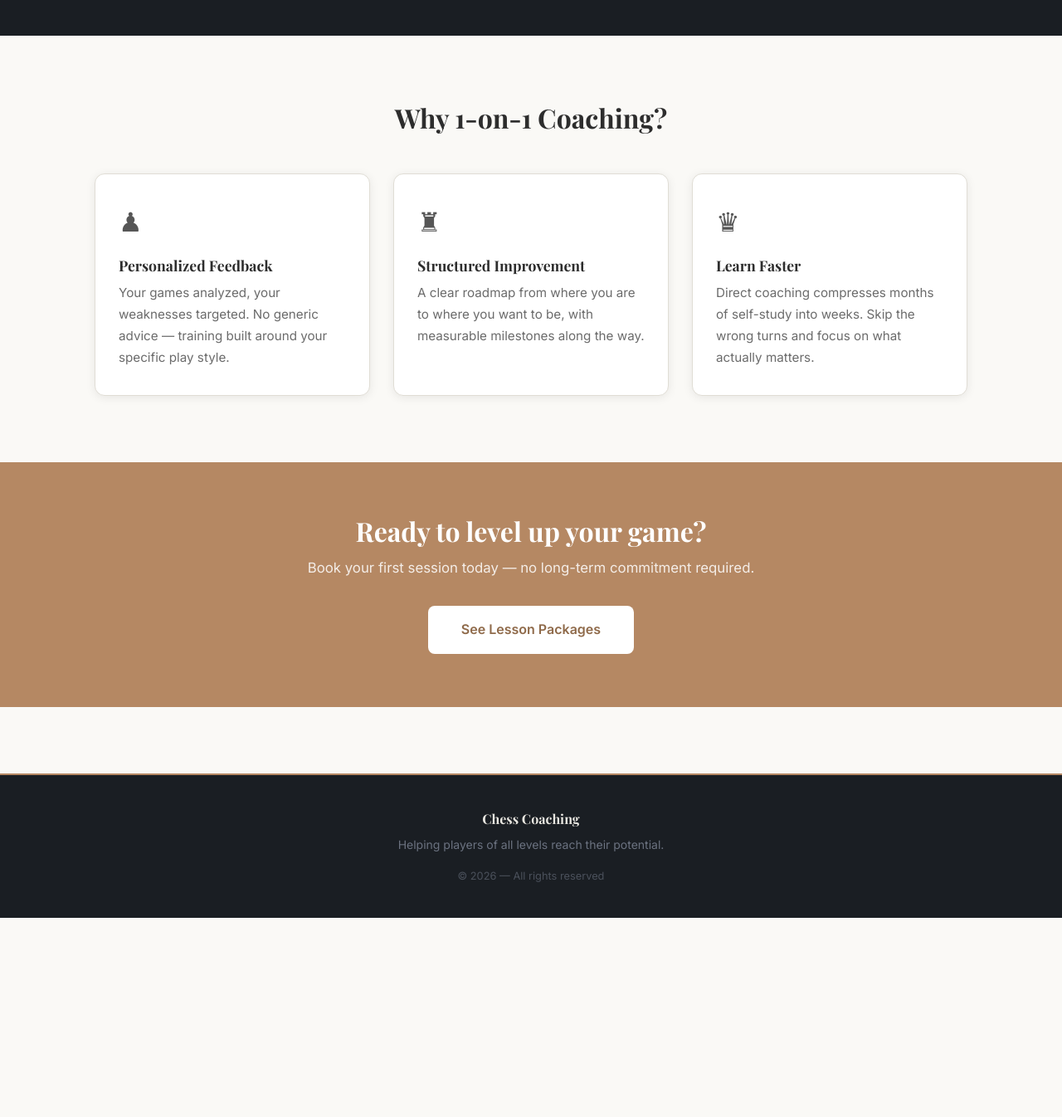
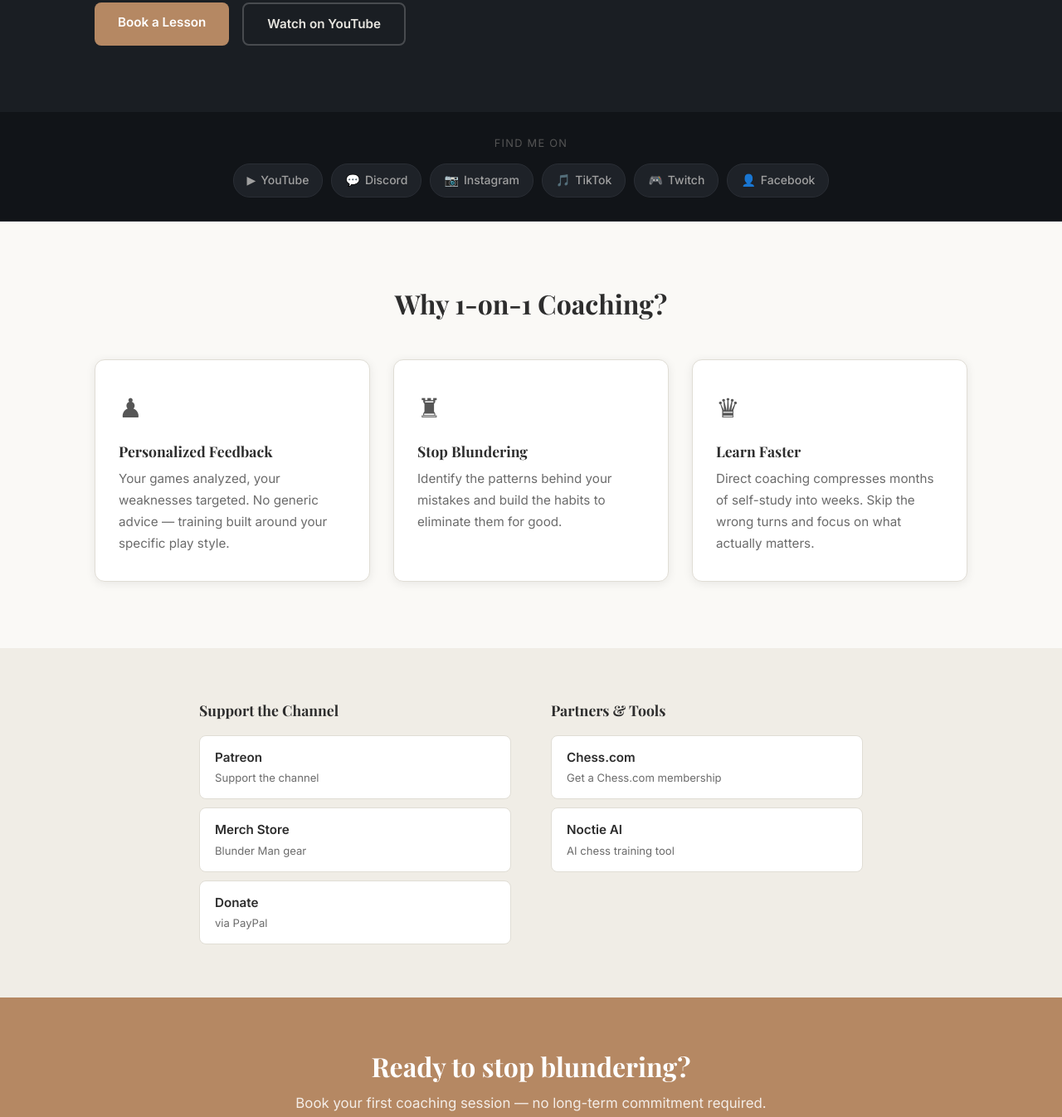
Before and after one commit to EthanBlake417/Owen-Chess-Website, an Astro site: page / in a window 1280 px wide. Shown: the part 499-1845 px from the top of the page at 83% size. Before the commit the page ends 1605 px from the top, so only its background shows below. Built offline with nearby package versions, Linux system fonts and the light colour scheme; Astro itself is replaced by a stand-in of ours.

Commit message:
cleaning up site

```diff
--- a/src/content/home.json
+++ b/src/content/home.json
@@ -1,6 +1,7 @@
 {
-  "name": "Owen Matthess",
-  "tagline": "Chess Coach & Competitor",
-  "bio": "Write a bio here. Tell students about your chess journey, titles or achievements, and what makes your coaching approach unique.",
+  "name": "Blunder Man",
+  "subtitle": "with Owen Matthess",
+  "tagline": "Chess Coach & Content Creator",
+  "bio": "I'm an advanced/intermediate chess player on a mission to stop blundering — and help you do the same. Watch my journey on YouTube and take your game to the next level with personalized 1-on-1 coaching.",
   "photo": ""
 }
--- a/src/layouts/Layout.astro
+++ b/src/layouts/Layout.astro
@@ -159,13 +159,31 @@ const currentPath = Astro.url.pathname;
         font-family: var(--font-serif);
         font-size: 1rem;
       }
+
+      .footer-links {
+        display: flex;
+        gap: 20px;
+        flex-wrap: wrap;
+        justify-content: center;
+        margin-top: 4px;
+      }
+
+      .footer-links a {
+        color: #6b7280;
+        font-size: 0.82rem;
+        transition: color 0.2s;
+      }
+
+      .footer-links a:hover {
+        color: var(--accent);
+      }
     </style>
   </head>
   <body>
     <nav>
       <div class="nav-inner">
         <a href="/" class="nav-logo">
-          ♟ <span>Chess</span> Coaching
+          ♟ <span>Blunder</span> Man
         </a>
         <ul class="nav-links">
           <li><a href="/" class={currentPath === '/' ? 'active' : ''}>Home</a></li>
@@ -181,10 +199,16 @@ const currentPath = Astro.url.pathname;
 
     <footer>
       <div class="footer-inner">
-        <strong>Chess Coaching</strong>
-        <p>Helping players of all levels reach their potential.</p>
-        <p style="margin-top: 8px; font-size: 0.8rem; opacity: 0.6;">
-          © {new Date().getFullYear()} — All rights reserved
+        <strong>Blunder Man</strong>
+        <p>Chess coaching with Owen Matthess — stop blundering, start winning.</p>
+        <div class="footer-links">
+          <a href="https://www.youtube.com/@Blunder_Man" target="_blank" rel="noopener">YouTube</a>
+          <a href="https://discord.gg/U5sMBn3Wq5" target="_blank" rel="noopener">Discord</a>
+          <a href="https://patreon.com/BlunderMan" target="_blank" rel="noopener">Patreon</a>
+          <a href="https://instagram.com/blunderman_yt" target="_blank" rel="noopener">Instagram</a>
+        </div>
+        <p style="margin-top: 16px; font-size: 0.8rem; opacity: 0.6;">
+          © {new Date().getFullYear()} Blunder Man — All rights reserved
         </p>
       </div>
     </footer>
--- a/src/pages/index.astro
+++ b/src/pages/index.astro
@@ -1,6 +1,26 @@
 ---
 import Layout from '../layouts/Layout.astro';
 import homeData from '../content/home.json';
+
+const socials = [
+  { label: 'YouTube',   href: 'https://www.youtube.com/@Blunder_Man',                          icon: '▶' },
+  { label: 'Discord',   href: 'https://discord.gg/U5sMBn3Wq5',                                 icon: '💬' },
+  { label: 'Instagram', href: 'https://instagram.com/blunderman_yt',                            icon: '📷' },
+  { label: 'TikTok',    href: 'https://tiktok.com/@blunderman_yt',                              icon: '🎵' },
+  { label: 'Twitch',    href: 'https://twitch.tv/blundermanyt',                                 icon: '🎮' },
+  { label: 'Facebook',  href: 'https://facebook.com/profile.php?id=61579270563658',             icon: '👤' },
+];
+
+const support = [
+  { label: 'Patreon',      href: 'https://patreon.com/BlunderMan',                             desc: 'Support the channel' },
+  { label: 'Merch Store',  href: 'https://blunder-man.myspreadshop.com',                       desc: 'Blunder Man gear' },
+  { label: 'Donate',       href: 'https://paypal.com/ncp/payment/YM3PF6FPDC26G',              desc: 'via PayPal' },
+];
+
+const partners = [
+  { label: 'Chess.com',  href: 'https://chess.com/membership?ref_id=324248631', desc: 'Get a Chess.com membership' },
+  { label: 'Noctie AI',  href: 'https://go.noctie.ai/blunderman',               desc: 'AI chess training tool' },
+];
 ---
 
 <Layout title="Home">
@@ -11,11 +31,12 @@ import homeData from '../content/home.json';
         <div class="hero-text">
           <p class="hero-eyebrow">Chess Coaching</p>
           <h1>{homeData.name}</h1>
+          <p class="hero-subtitle">{homeData.subtitle}</p>
           <p class="hero-tagline">{homeData.tagline}</p>
           <p class="hero-bio">{homeData.bio}</p>
           <div class="hero-actions">
             <a href="/lessons" class="btn btn-primary">Book a Lesson</a>
-            <a href="/courses" class="btn btn-secondary">View Courses</a>
+            <a href="https://www.youtube.com/@Blunder_Man" target="_blank" rel="noopener" class="btn btn-secondary">Watch on YouTube</a>
           </div>
         </div>
         <div class="hero-photo">
@@ -28,7 +49,21 @@ import homeData from '../content/home.json';
     </div>
   </section>
 
-  <!-- Why coaching section -->
+  <!-- Socials -->
+  <section class="socials">
+    <div class="container">
+      <p class="socials-label">Find me on</p>
+      <div class="socials-row">
+        {socials.map(s => (
+          <a href={s.href} target="_blank" rel="noopener" class="social-chip">
+            <span>{s.icon}</span> {s.label}
+          </a>
+        ))}
+      </div>
+    </div>
+  </section>
+
+  <!-- Why coaching -->
   <section class="why">
     <div class="container">
       <h2>Why 1-on-1 Coaching?</h2>
@@ -40,8 +75,8 @@ import homeData from '../content/home.json';
         </div>
         <div class="why-card">
           <div class="why-icon">♜</div>
-          <h3>Structured Improvement</h3>
-          <p>A clear roadmap from where you are to where you want to be, with measurable milestones along the way.</p>
+          <h3>Stop Blundering</h3>
+          <p>Identify the patterns behind your mistakes and build the habits to eliminate them for good.</p>
         </div>
         <div class="why-card">
           <div class="why-icon">♛</div>
@@ -52,11 +87,41 @@ import homeData from '../content/home.json';
     </div>
   </section>
 
+  <!-- Support & Partners -->
+  <section class="support-section">
+    <div class="container">
+      <div class="support-grid">
+        <div class="support-col">
+          <h3>Support the Channel</h3>
+          <div class="link-list">
+            {support.map(s => (
+              <a href={s.href} target="_blank" rel="noopener" class="support-link">
+                <strong>{s.label}</strong>
+                <span>{s.desc}</span>
+              </a>
+            ))}
+          </div>
+        </div>
+        <div class="support-col">
+          <h3>Partners & Tools</h3>
+          <div class="link-list">
+            {partners.map(p => (
+              <a href={p.href} target="_blank" rel="noopener" class="support-link">
+                <strong>{p.label}</strong>
+                <span>{p.desc}</span>
+              </a>
+            ))}
+          </div>
+        </div>
+      </div>
+    </div>
+  </section>
+
   <!-- CTA -->
   <section class="cta-banner">
     <div class="container">
-      <h2>Ready to level up your game?</h2>
-      <p>Book your first session today — no long-term commitment required.</p>
+      <h2>Ready to stop blundering?</h2>
+      <p>Book your first coaching session — no long-term commitment required.</p>
       <a href="/lessons" class="btn btn-primary btn-large">See Lesson Packages</a>
     </div>
   </section>
@@ -89,7 +154,14 @@ import homeData from '../content/home.json';
   .hero h1 {
     font-size: clamp(2.4rem, 5vw, 3.6rem);
     font-weight: 700;
-    margin-bottom: 8px;
+    margin-bottom: 4px;
+  }
+
+  .hero-subtitle {
+    font-size: 1rem;
+    color: #888;
+    margin-bottom: 10px;
+    font-style: italic;
   }
 
   .hero-tagline {
@@ -141,7 +213,6 @@ import homeData from '../content/home.json';
     font-weight: 600;
     font-size: 0.95rem;
     transition: all 0.2s;
-    cursor: pointer;
   }
 
   .btn-primary {
@@ -170,6 +241,49 @@ import homeData from '../content/home.json';
     font-size: 1rem;
   }
 
+  /* ── Socials ── */
+  .socials {
+    background: #111418;
+    padding: 28px 0;
+    border-bottom: 1px solid #2a2e35;
+  }
+
+  .socials-label {
+    text-align: center;
+    font-size: 0.8rem;
+    letter-spacing: 0.1em;
+    text-transform: uppercase;
+    color: #555;
+    margin-bottom: 14px;
+  }
+
+  .socials-row {
+    display: flex;
+    flex-wrap: wrap;
+    justify-content: center;
+    gap: 10px;
+  }
+
+  .social-chip {
+    display: flex;
+    align-items: center;
+    gap: 6px;
+    background: #1e2228;
+    border: 1px solid #2a2e35;
+    color: #a0a0a0;
+    padding: 8px 16px;
+    border-radius: 20px;
+    font-size: 0.875rem;
+    font-weight: 500;
+    transition: all 0.2s;
+  }
+
+  .social-chip:hover {
+    background: #2a2e35;
+    color: var(--text-light);
+    border-color: var(--accent);
+  }
+
   /* ── Why section ── */
   .why {
     padding: 80px 0;
@@ -179,7 +293,6 @@ import homeData from '../content/home.json';
     text-align: center;
     font-size: 2rem;
     margin-bottom: 48px;
-    color: var(--text);
   }
 
   .why-grid {
@@ -211,13 +324,64 @@ import homeData from '../content/home.json';
   .why-card h3 {
     font-size: 1.1rem;
     margin-bottom: 10px;
-    color: var(--text);
   }
 
   .why-card p {
     font-size: 0.95rem;
     color: var(--text-muted);
     line-height: 1.7;
+  }
+
+  /* ── Support & Partners ── */
+  .support-section {
+    background: #f0ede6;
+    padding: 64px 0;
+  }
+
+  .support-grid {
+    display: grid;
+    grid-template-columns: 1fr 1fr;
+    gap: 48px;
+    max-width: 800px;
+    margin: 0 auto;
+  }
+
+  .support-col h3 {
+    font-size: 1.1rem;
+    margin-bottom: 20px;
+    color: var(--text);
+  }
+
+  .link-list {
+    display: flex;
+    flex-direction: column;
+    gap: 10px;
+  }
+
+  .support-link {
+    display: flex;
+    flex-direction: column;
+    background: white;
+    border: 1px solid var(--border);
+    border-radius: 8px;
+    padding: 14px 18px;
+    transition: border-color 0.2s, box-shadow 0.2s;
+  }
+
+  .support-link:hover {
+    border-color: var(--accent);
+    box-shadow: var(--shadow);
+  }
+
+  .support-link strong {
+    font-size: 0.95rem;
+    color: var(--text);
+  }
+
+  .support-link span {
+    font-size: 0.82rem;
+    color: var(--text-muted);
+    margin-top: 2px;
   }
 
   /* ── CTA Banner ── */
@@ -250,16 +414,9 @@ import homeData from '../content/home.json';
 
   /* ── Responsive ── */
   @media (max-width: 768px) {
-    .hero-inner {
-      grid-template-columns: 1fr;
-    }
-
-    .hero-photo {
-      display: none;
-    }
-
-    .why-grid {
-      grid-template-columns: 1fr;
-    }
+    .hero-inner { grid-template-columns: 1fr; }
+    .hero-photo { display: none; }
+    .why-grid { grid-template-columns: 1fr; }
+    .support-grid { grid-template-columns: 1fr; gap: 32px; }
   }
 </style>
```
Also changed, not shown: public/admin/index.html (+1 -0 lines).
